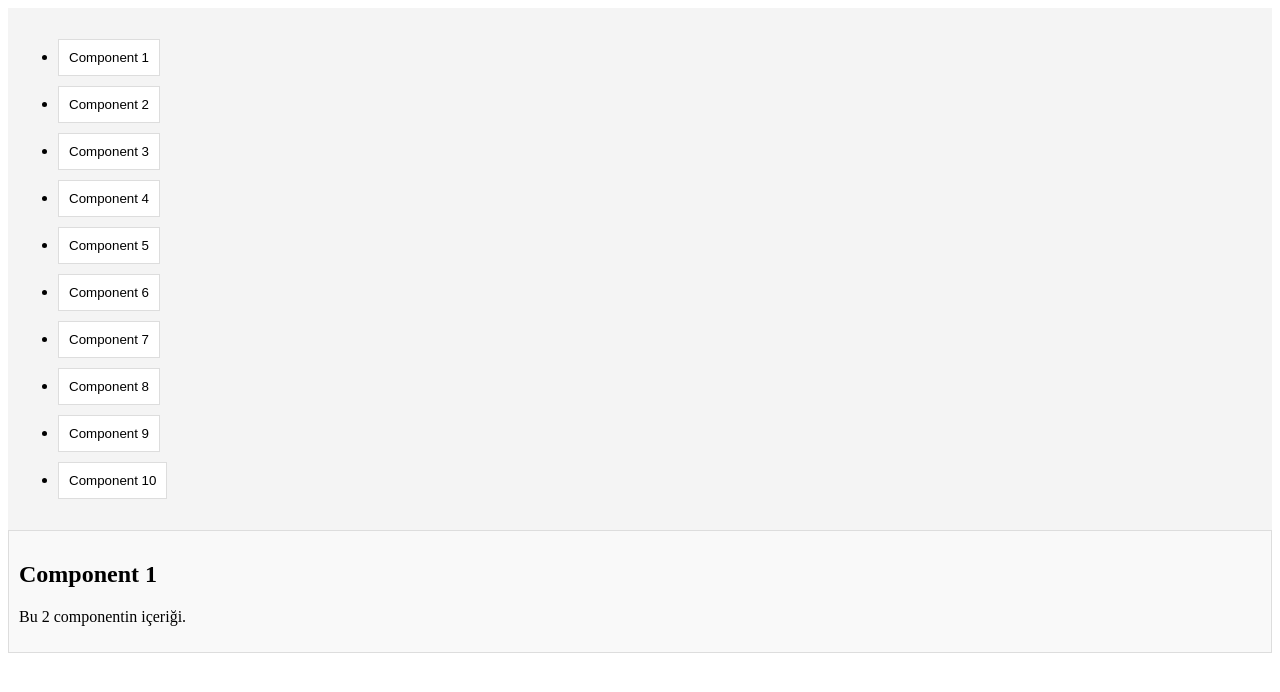
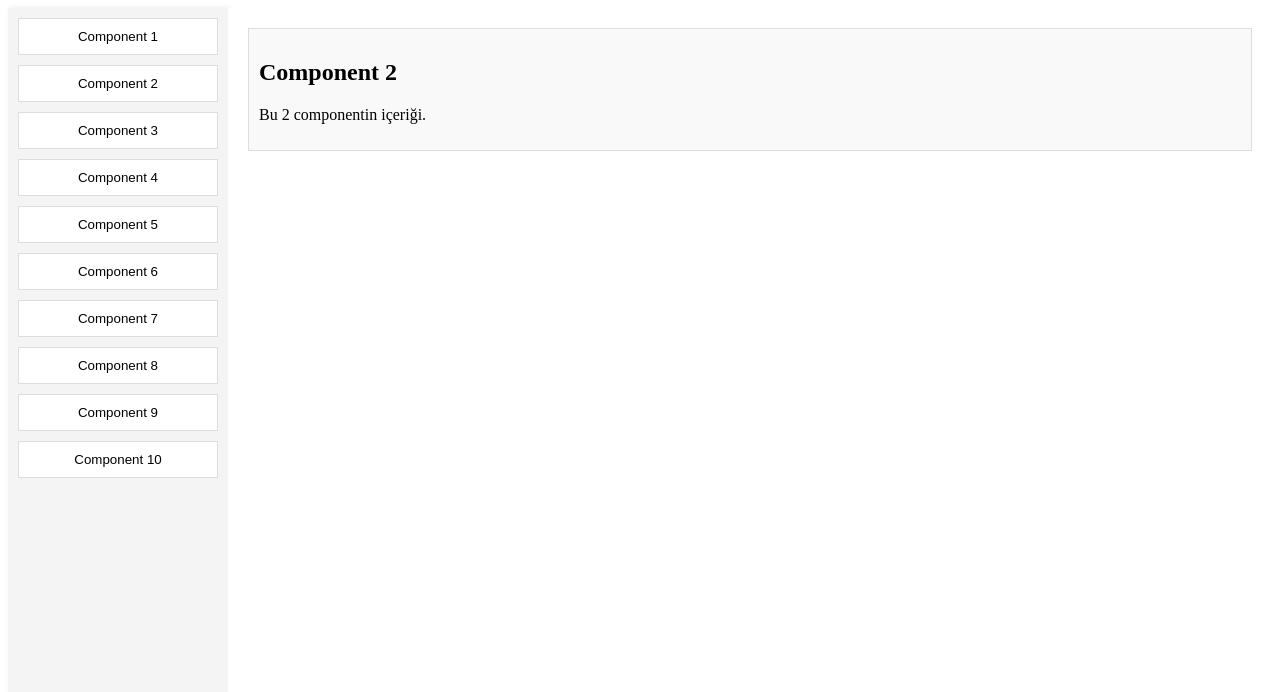
Before and after one commit to bekirtokac/webVize, a Nuxt app: page / in a window 1280 px wide. Both pictures are taken after a click on the button "Component 2". Shown: the top 692 px of the page. Built offline with nearby package versions, Linux system fonts and the light colour scheme.

Commit message:
Layout Düzenlendi

```diff
--- a/components/Component10.vue
+++ b/components/Component10.vue
@@ -1,6 +1,6 @@
 <template>
   <div class="component">
-    <h2>Component 1</h2>
+    <h2>Component 10</h2>
     <p>Bu 10 componentin içeriği.</p>
   </div>
 </template>
--- a/components/Component2.vue
+++ b/components/Component2.vue
@@ -1,6 +1,6 @@
 <template>
   <div class="component">
-    <h2>Component 1</h2>
+    <h2>Component 2</h2>
     <p>Bu 2 componentin içeriği.</p>
   </div>
 </template>
--- a/components/Component3.vue
+++ b/components/Component3.vue
@@ -1,6 +1,6 @@
 <template>
   <div class="component">
-    <h2>Component 1</h2>
+    <h2>Component 3</h2>
     <p>Bu 3 componentin içeriği.</p>
   </div>
 </template>
--- a/components/Component4.vue
+++ b/components/Component4.vue
@@ -1,6 +1,6 @@
 <template>
   <div class="component">
-    <h2>Component 1</h2>
+    <h2>Component 4</h2>
     <p>Bu 4 componentin içeriği.</p>
   </div>
 </template>
--- a/components/Component5.vue
+++ b/components/Component5.vue
@@ -1,6 +1,6 @@
 <template>
   <div class="component">
-    <h2>Component 1</h2>
+    <h2>Component5</h2>
     <p>Bu 5 componentin içeriği.</p>
   </div>
 </template>
--- a/components/Component6.vue
+++ b/components/Component6.vue
@@ -1,6 +1,6 @@
 <template>
   <div class="component">
-    <h2>Component 1</h2>
+    <h2>Component 61</h2>
     <p>Bu 6 componentin içeriği.</p>
   </div>
 </template>
--- a/components/Component7.vue
+++ b/components/Component7.vue
@@ -1,6 +1,6 @@
 <template>
   <div class="component">
-    <h2>Component 1</h2>
+    <h2>Component 7</h2>
     <p>Bu 7 componentin içeriği.</p>
   </div>
 </template>
--- a/components/Component8.vue
+++ b/components/Component8.vue
@@ -1,6 +1,6 @@
 <template>
   <div class="component">
-    <h2>Component 1</h2>
+    <h2>Component 8</h2>
     <p>Bu 8 componentin içeriği.</p>
   </div>
 </template>
--- a/components/Component9.vue
+++ b/components/Component9.vue
@@ -1,6 +1,6 @@
 <template>
   <div class="component">
-    <h2>Component 1</h2>
+    <h2>Component 9</h2>
     <p>Bu 9 componentin içeriği.</p>
   </div>
 </template>
--- a/components/Navbar.vue
+++ b/components/Navbar.vue
@@ -21,25 +21,33 @@ export default {
 };
 </script>
 
-
 <style scoped>
 nav {
-  background: #f4f4f4;
-  padding: 10px;
   display: flex;
   flex-direction: column;
 }
 
+ul {
+  list-style: none;
+  padding: 0;
+  margin: 0;
+}
+
+li {
+  margin-bottom: 10px;
+}
+
 button {
-  margin: 5px 0;
+  width: 100%;
   padding: 10px;
   border: 1px solid #ddd;
-  background: #fff;
+  background-color: #fff;
   cursor: pointer;
   transition: background 0.3s;
 }
 
 button:hover {
-  background: #e0e0e0;
+  background-color: #007bff;
+  color: white;
 }
 </style>
--- a/pages/index.vue
+++ b/pages/index.vue
@@ -1,9 +1,11 @@
 <template>
   <div class="container">
-    <!-- Navbar'a setActiveComponent prop'u gönderiyoruz -->
-    <Navbar :setActiveComponent="setActiveComponent" />
+    <!-- Sol tarafta Navbar -->
+    <div class="navbar">
+      <Navbar :setActiveComponent="setActiveComponent" />
+    </div>
 
-    <!-- Componentleri Dinamik Şekilde Göster -->
+    <!-- Sağ tarafta Componentler -->
     <div class="content">
       <Component1 v-show="activeComponent === 'Component1'" />
       <Component2 v-show="activeComponent === 'Component2'" />
@@ -46,3 +48,23 @@ export default {
   },
 };
 </script>
+
+<style scoped>
+.container {
+  display: flex; /* Navbar ve content yan yana */
+  height: 100vh; /* Tam ekran yüksekliği */
+}
+
+.navbar {
+  width: 200px; /* Navbar genişliği */
+  background-color: #f4f4f4; /* Açık gri arka plan */
+  padding: 10px;
+  box-shadow: 2px 0 5px rgba(0, 0, 0, 0.1); /* Hafif gölge */
+}
+
+.content {
+  flex: 1; /* Geri kalan alanı kaplar */
+  padding: 20px;
+  background-color: #fff; /* Beyaz arka plan */
+}
+</style>
```
